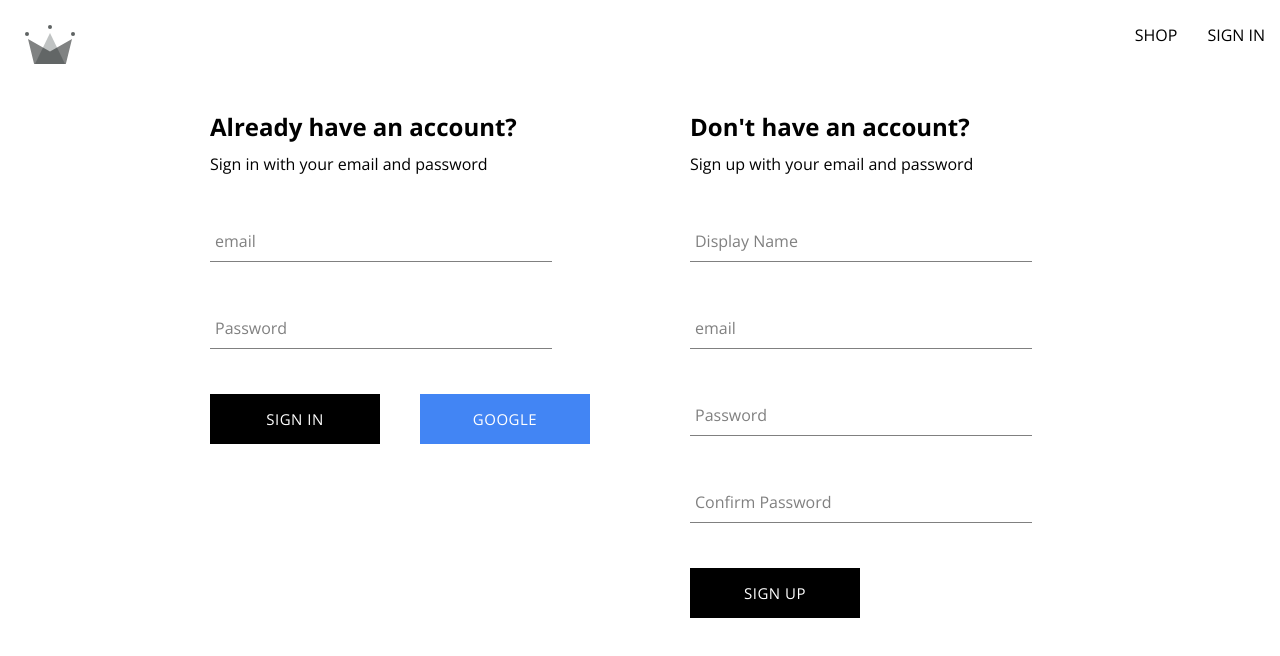
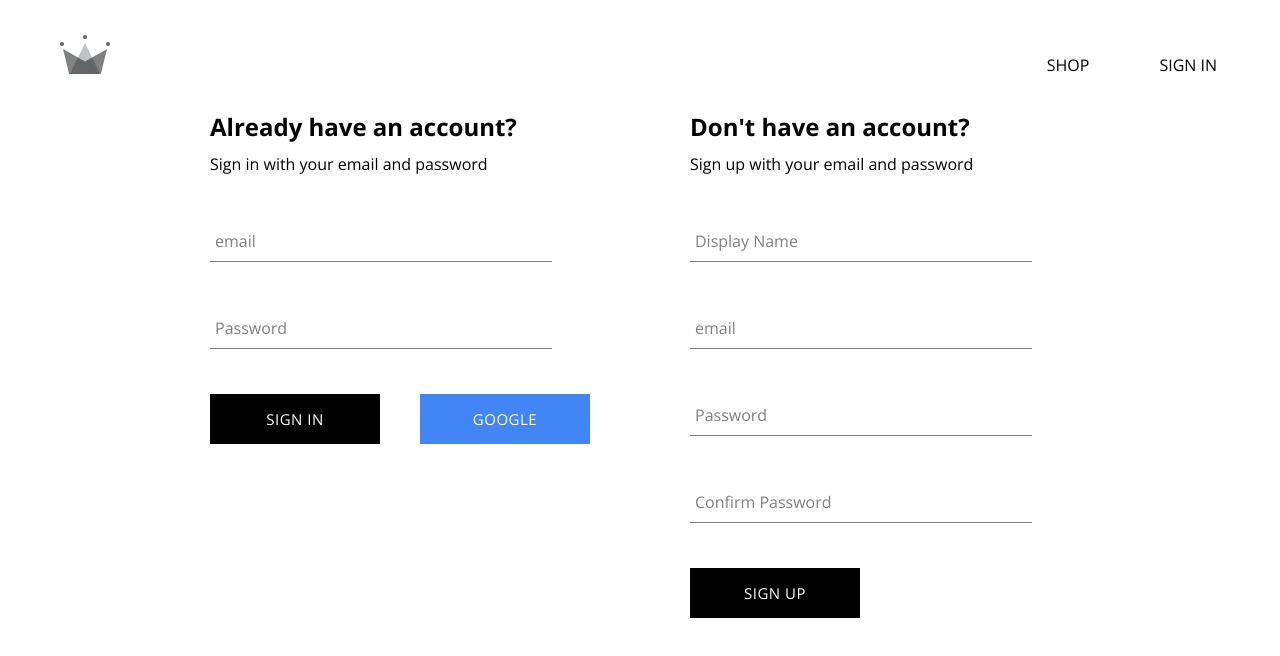
Before and after one commit to SamuelFurnish/crwn-clothing, a React (Create React App) app: page /auth in a window 1280 px wide. Shown: the top 656 px of the page. Built offline with nearby package versions, Linux system fonts and the light colour scheme; no server answers.

Commit message:
centralized authorization flow

```diff
--- a/src/components/category-item/category-item.scss
+++ b/src/components/category-item/category-item.scss
@@ -1,12 +1,12 @@
 .category-container {
     min-width: 30%;
-    height: 240px;
+    height: 270px;
     flex: 1 1 auto;
     display: flex;
     align-items: center;
     justify-content: center;
     border: 1px solid black;
-    margin: 0 7.5px 15px;
+    margin: 0 15px 15px;
     overflow: hidden;
 
     &:hover {
@@ -43,7 +43,7 @@
 
     .category-body-container {
       height: 90px;
-      padding: 0 25px;
+      padding: 0 40px;
       display: flex;
       flex-direction: column;
       align-items: center;
--- a/src/components/category-menu/category-menu.scss
+++ b/src/components/category-menu/category-menu.scss
@@ -3,4 +3,5 @@
     display: flex;
     flex-wrap: wrap;
     justify-content: space-between;
+    padding: 0 40px;
   }
--- a/src/components/sign-in-form/sign-in-form.jsx
+++ b/src/components/sign-in-form/sign-in-form.jsx
@@ -1,13 +1,12 @@
-import { confirmPasswordReset } from 'firebase/auth';
 import { useState } from 'react';
 import FormInput from '../form-input/form-input';
-import Button from '../button/button'
+import Button from '../button/button';
 import {
     signInWithGooglePopup,
     createUserDocumentFromAuth,
     signInAuthUserWithEmailAndPassword
     } from '../../utils/firebase/firebase';
-import './sign-in-form.scss'
+import './sign-in-form.scss';
 
 const defaultFormFields = {
     email: '',
@@ -24,16 +23,15 @@ const SignInForm = () => {
     };
 
     const signInWithGoogle = async () => {
-        const {user} = await signInWithGooglePopup();
-        await createUserDocumentFromAuth(user);
+        await signInWithGooglePopup();
+
     };
 
     const handleSubmit = async (event) => {
         event.preventDefault();
 
         try {
-            const response = await signInAuthUserWithEmailAndPassword(email, password);
-            console.log(response);
+            const { user } = await signInAuthUserWithEmailAndPassword(email, password);
             resetFormFields();
         } catch(error) {
 
--- a/src/components/sign-up-form/sign-up-form.jsx
+++ b/src/components/sign-up-form/sign-up-form.jsx
@@ -1,4 +1,3 @@
-import { confirmPasswordReset } from 'firebase/auth';
 import { useState } from 'react';
 import FormInput from '../form-input/form-input';
 import Button from '../button/button'
@@ -13,7 +12,6 @@ const defaultFormFields = {
 };
 
 const SignUpForm = () => {
-
     const [formFields, setFormFields] = useState(defaultFormFields);
     const { displayName, email, password, confirmPassword } = formFields;
 
@@ -29,8 +27,8 @@ const SignUpForm = () => {
         }
 
         try {
-            const {user} = await createAuthUserWithEmailAndPassword(email, password);
-            console.log({displayName});
+            const { user } = await createAuthUserWithEmailAndPassword(email, password);
+
             await createUserDocumentFromAuth(user, { displayName } );
             resetFormFields();
         } catch(error) {
--- /dev/null
+++ b/src/contexts/users.jsx
@@ -0,0 +1,28 @@
+import { createContext, useState, useEffect } from 'react';
+import { createUserDocumentFromAuth, onAuthStateChangedListener } from '../utils/firebase/firebase';
+
+
+export const UserContext = createContext({
+    currentUser: null,
+    setCurrentUser: () => null
+});
+
+export const UserProvider = ({ children }) => {
+    const [currentUser, setCurrentUser] = useState(null);
+    const value= { currentUser, setCurrentUser};
+
+
+    useEffect(() => {
+        const unsubscribe = onAuthStateChangedListener((user) => {
+            if(user) {
+                createUserDocumentFromAuth(user);
+            }
+            setCurrentUser(user);
+        });
+        return unsubscribe;
+    }, []);
+
+    return <UserContext.Provider value={value}>
+        {children}
+    </UserContext.Provider>
+}
--- a/src/index.js
+++ b/src/index.js
@@ -1,16 +1,19 @@
 import React from 'react';
 import ReactDOM from 'react-dom/client';
 import { BrowserRouter } from 'react-router-dom';
+
+import App from './App';
+import { UserProvider } from './contexts/users';
+import reportWebVitals from './reportWebVitals';
 import './index.scss';
-import App from './App';
-import reportWebVitals from './reportWebVitals';
-
 
 const root = ReactDOM.createRoot(document.getElementById('root'));
 root.render(
   <React.StrictMode>
     <BrowserRouter>
-    <App />
+      <UserProvider>
+        <App />
+      </UserProvider>
     </BrowserRouter>
   </React.StrictMode>
 );
--- a/src/routes/navigation/navigation.jsx
+++ b/src/routes/navigation/navigation.jsx
@@ -1,12 +1,19 @@
-import { Fragment } from 'react';
+import { Fragment, useContext } from 'react';
 import { Outlet, Link } from 'react-router-dom';
 import { ReactComponent as CrwnLogo } from '../../assets/crown.svg'
+import { UserContext } from '../../contexts/users';
+import { signOutUser } from '../../utils/firebase/firebase';
 import './navigation.scss';
 
 
 
 const Navigation = () => {
-    return (
+  const { currentUser, setCurrentUser } = useContext(UserContext);
+  const signOutHandler = async () => {
+    await signOutUser();
+    setCurrentUser(null);
+  };
+  return (
     <Fragment>
       <div className='navigation'>
         <Link className='logo-container' to='/'>
@@ -16,9 +23,13 @@ const Navigation = () => {
           <Link className='nav-link' to='/shop'>
             SHOP
           </Link>
+        { currentUser ? (
+          <span className='nav-link' onClick={signOutHandler}>SIGN OUT</span>) : (
           <Link className='nav-link' to='/auth'>
             SIGN IN
-          </Link>
+          </Link>)
+        }
+
         </div>
       </div>
       <Outlet />
--- a/src/routes/navigation/navigation.scss
+++ b/src/routes/navigation/navigation.scss
@@ -8,7 +8,8 @@
   .logo-container {
     height: 100%;
     width: 70px;
-      padding: 25px;
+    padding: 25px 50px;
+    margin: 10px 10px;
   }
 
   .nav-links-container {
@@ -17,9 +18,11 @@
     display: flex;
     align-items: center;
     justify-content: flex-end;
+    margin-right: 28px;
+    margin-top: 30px;
 
     .nav-link {
-        padding: 10px 15px;
+      padding: 10px 35px;
       cursor: pointer;
     }
   }
--- a/src/utils/firebase/firebase.js
+++ b/src/utils/firebase/firebase.js
@@ -4,7 +4,9 @@ import {
     signInWithPopup,
     GoogleAuthProvider,
     createUserWithEmailAndPassword,
-    signInWithEmailAndPassword } from 'firebase/auth';
+    signInWithEmailAndPassword,
+    signOut,
+    onAuthStateChanged } from 'firebase/auth';
 import {
     getFirestore,
     doc,
@@ -33,11 +35,9 @@ export const db = getFirestore(firebaseApp);
 
 export const createUserDocumentFromAuth = async (userAuth, additionalInformation = {} ) => {
     if(!userAuth) return;
+
     const userDocRef = doc(db, 'users', userAuth.uid);
-    console.log(userDocRef);
     const userSnapshot = await getDoc(userDocRef);
-    console.log(userSnapshot);
-    console.log(userSnapshot.exists());
 
     if(!userSnapshot.exists()) {
         const { displayName, email } = userAuth;
@@ -67,3 +67,8 @@ export const createUserDocumentFromAuth = async (userAuth, additionalInformation
     if(!email || !password) return;
     return await signInWithEmailAndPassword(auth, email, password);
   };
+
+  export const signOutUser = async () => await signOut(auth);
+
+  export const onAuthStateChangedListener = (callback) =>
+    onAuthStateChanged(auth, callback);
```
Lines whose indentation alone changed are shown as unchanged.
